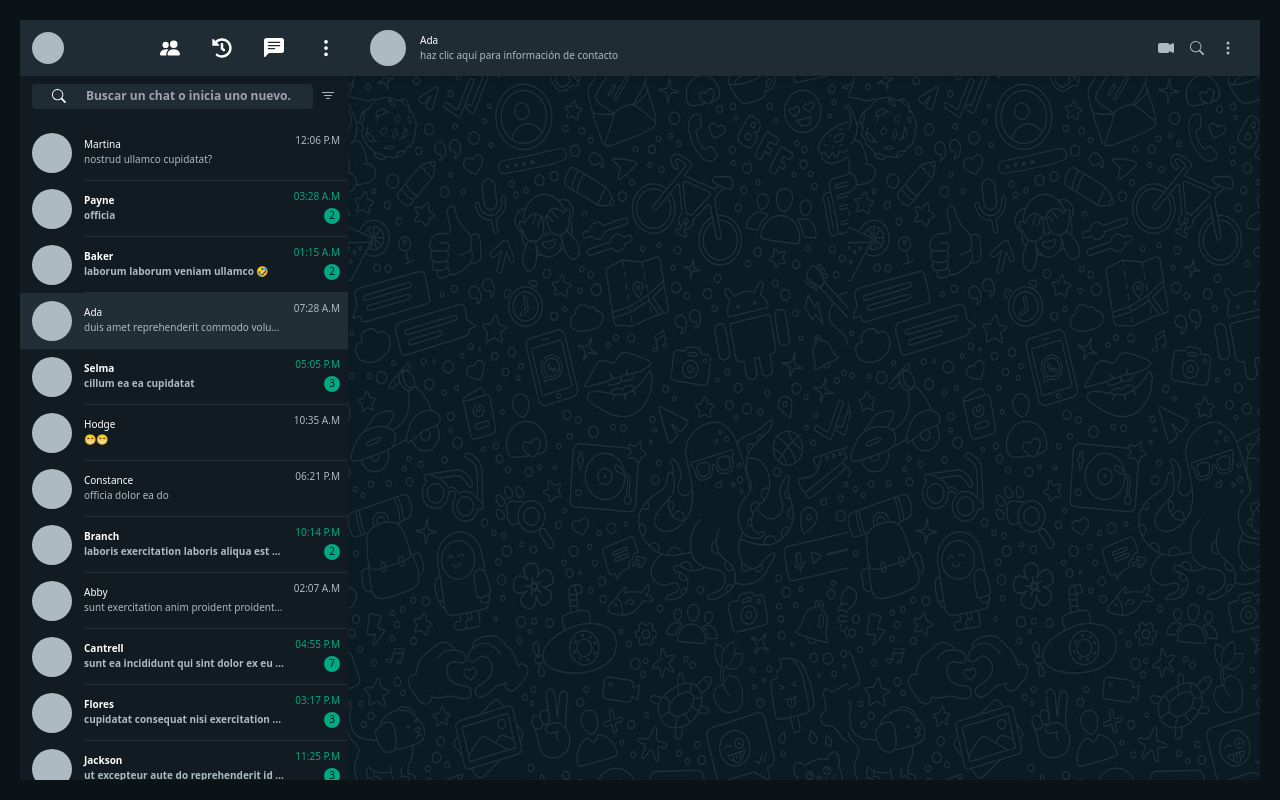
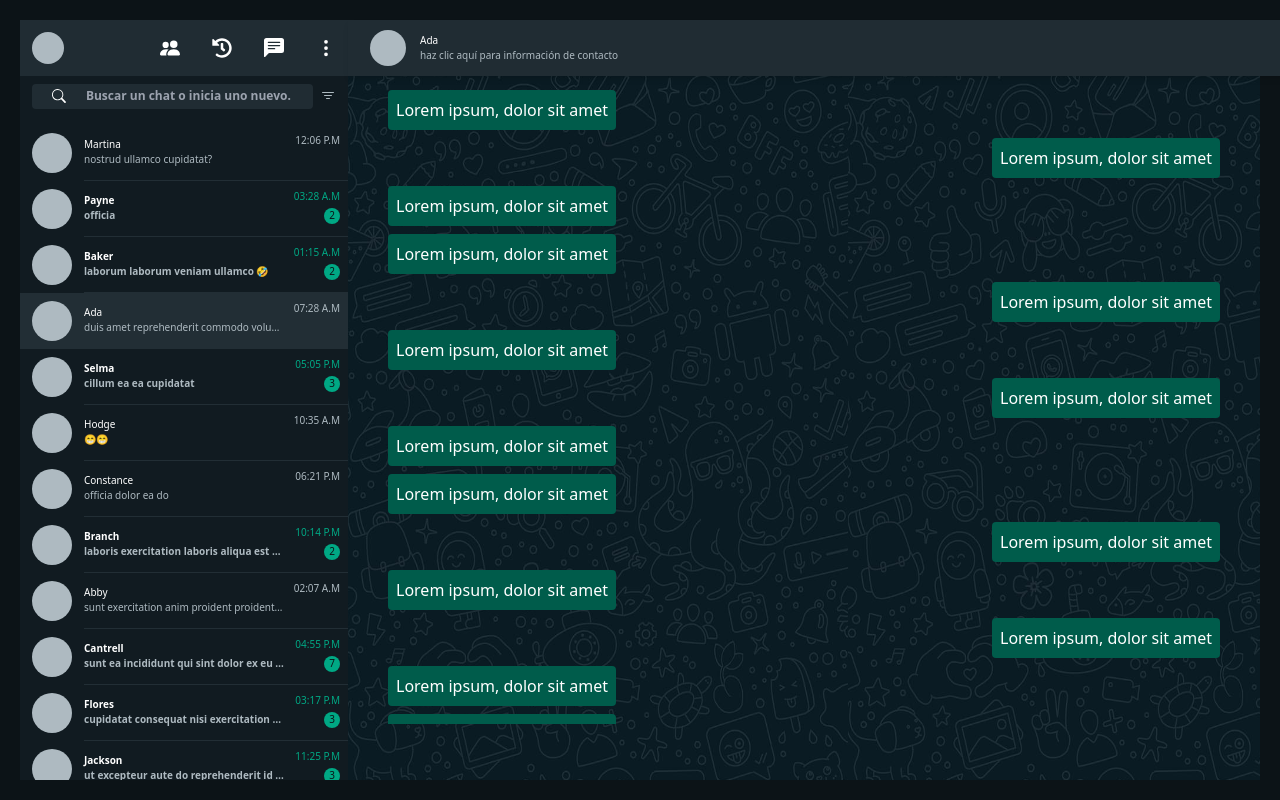
Before and after one commit to CarlosHdz7/whatsapp-ui, a React (Vite) app: page / in a window 1280 px wide. Built offline with nearby package versions, Linux system fonts and the light colour scheme.

Commit message:
:sparkles: Add chat messages to container

```diff
--- a/src/components/MainContent/MainContent.tsx
+++ b/src/components/MainContent/MainContent.tsx
@@ -1,9 +1,58 @@
+import Message from './MessagesContainer/Message/Message';
+import MessagesContainer from './MessagesContainer/MessagesContainer';
 import SecondaryNavbar from './SecondaryNavbar/SecondaryNavbar';
 
 const MainContent = () => {
   return (
-    <div className="bg-gray-25 w-full text-white bg-chats bg-repeat bg-[length:500px_1000px]">
+    <div className="bg-gray-25 w-full h-full text-white bg-chats bg-repeat bg-[length:500px_1000px]">
       <SecondaryNavbar />
+      <MessagesContainer>
+        <Message />
+        <Message position='right' />
+        <Message />
+        <Message />
+        <Message position='right' />
+        <Message />
+        <Message position='right' />
+        <Message />
+        <Message />
+        <Message position='right' />
+        <Message />
+        <Message position='right' />
+        <Message />
+        <Message />
+        <Message position='right' />
+        <Message />
+        <Message position='right' />
+        <Message />
+        <Message />
+        <Message position='right' />
+        <Message />
+        <Message position='right' />
+        <Message />
+        <Message />
+        <Message position='right' />
+        <Message />
+        <Message position='right' />
+        <Message />
+        <Message />
+        <Message position='right' />
+        <Message />
+        <Message position='right' />
+        <Message />
+        <Message />
+        <Message position='right' />
+        <Message />
+        <Message position='right' />
+        <Message />
+        <Message />
+        <Message position='right' />
+        <Message />
+        <Message position='right' />
+        <Message />
+        <Message />
+        <Message position='right' />
+      </MessagesContainer>
     </div>
   );
 };
--- /dev/null
+++ b/src/components/MainContent/MessagesContainer/Message/Message.tsx
@@ -0,0 +1,17 @@
+type MessageProps = {
+  position?: 'left' | 'right',
+  text?: string;
+}
+
+const Message = ({ position = 'left', text = "Lorem ipsum, dolor sit amet" }: MessageProps) => {
+
+  const messageClass = `w-full flex mb-2  ${position == 'left' ? 'justify-start' : 'justify-end'}`;
+
+  return (
+    <div className={messageClass}>
+      <p className="bg-secondary text-white p-2 rounded">{text}</p>
+    </div>
+  )
+}
+
+export default Message
--- /dev/null
+++ b/src/components/MainContent/MessagesContainer/Message/index.tsx
@@ -0,0 +1 @@
+export { default } from './Message'
--- /dev/null
+++ b/src/components/MainContent/MessagesContainer/MessagesContainer.tsx
@@ -0,0 +1,13 @@
+type MessagesContainerProps = {
+  children: React.ReactNode;
+}
+
+const MessagesContainer = ({ children }: MessagesContainerProps) => {
+  return (
+    <div className='px-10 pt-[70px] w-full h-[calc(100%-56px)]  overflow-y-scroll z-40' >
+      {children}
+    </div>
+  )
+}
+
+export default MessagesContainer
--- /dev/null
+++ b/src/components/MainContent/MessagesContainer/index.tsx
@@ -0,0 +1 @@
+export { default } from './MessagesContainer'
--- a/src/components/MainContent/SecondaryNavbar/SecondaryNavbar.tsx
+++ b/src/components/MainContent/SecondaryNavbar/SecondaryNavbar.tsx
@@ -6,7 +6,7 @@ import {
 
 const SecondaryNavbar = () => {
   return (
-    <div className="w-full h-14 bg-gray-50 p-2 flex justify-between items-center shadow-md">
+    <div className="fixed w-full h-14 bg-gray-50 p-2 flex justify-between items-center shadow-md z-50">
       <div className="flex h-auto">
         <div className="flex items-center justify-center w-16 ">
           <div className="rounded-3xl bg-gray-1 h-9 w-9" />
--- a/src/index.css
+++ b/src/index.css
@@ -11,7 +11,8 @@
     @apply bg-gray-1 rounded-xl border-l-0 border-r-0;
   }
 }
-/*
-* {
+
+
+/* * {
   border: 1px solid red;
 } */
--- a/tailwind.config.js
+++ b/tailwind.config.js
@@ -6,6 +6,7 @@ export default {
     extend: {
       colors: {
         primary: '#00A884',
+        secondary: '#005C4B',
         gray: {
           100: '#0C1317',
           75: '#111B21',
```
